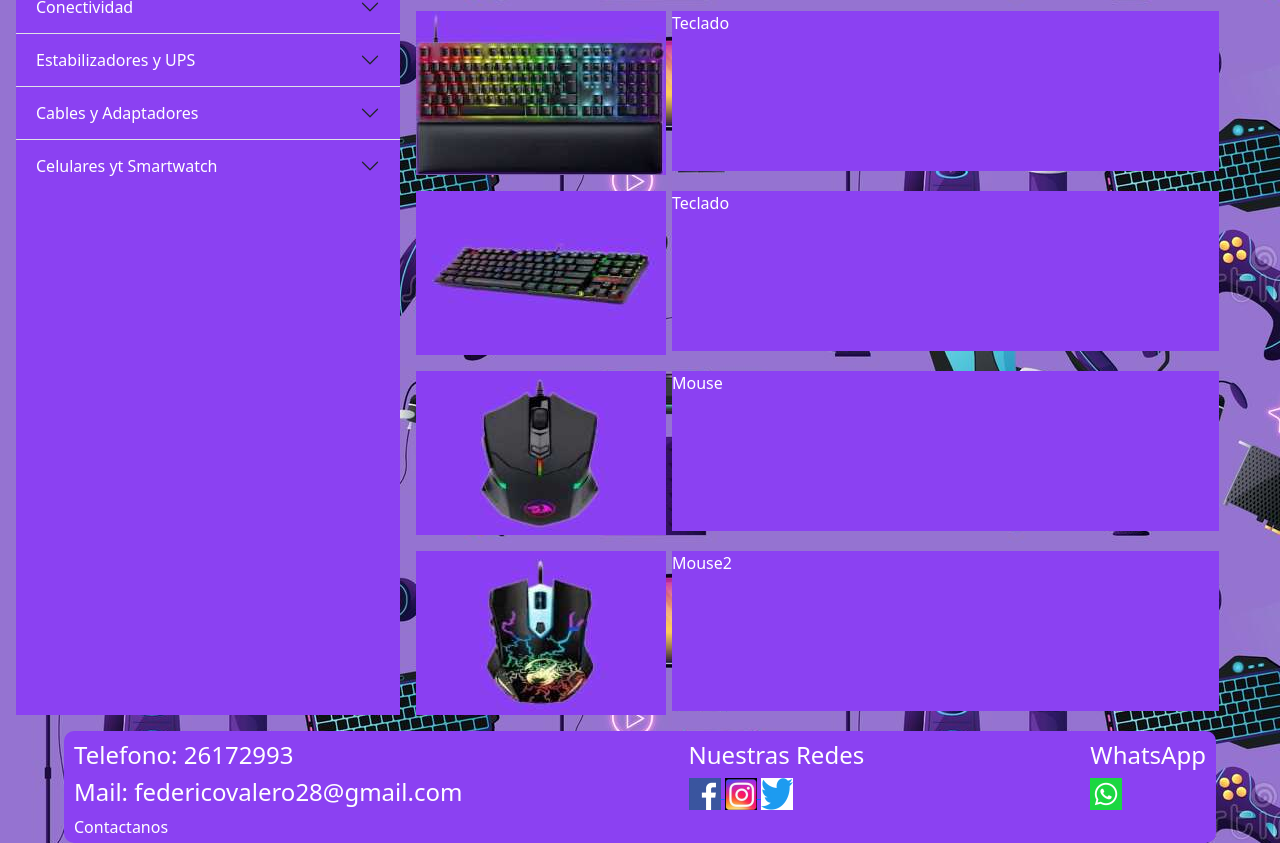
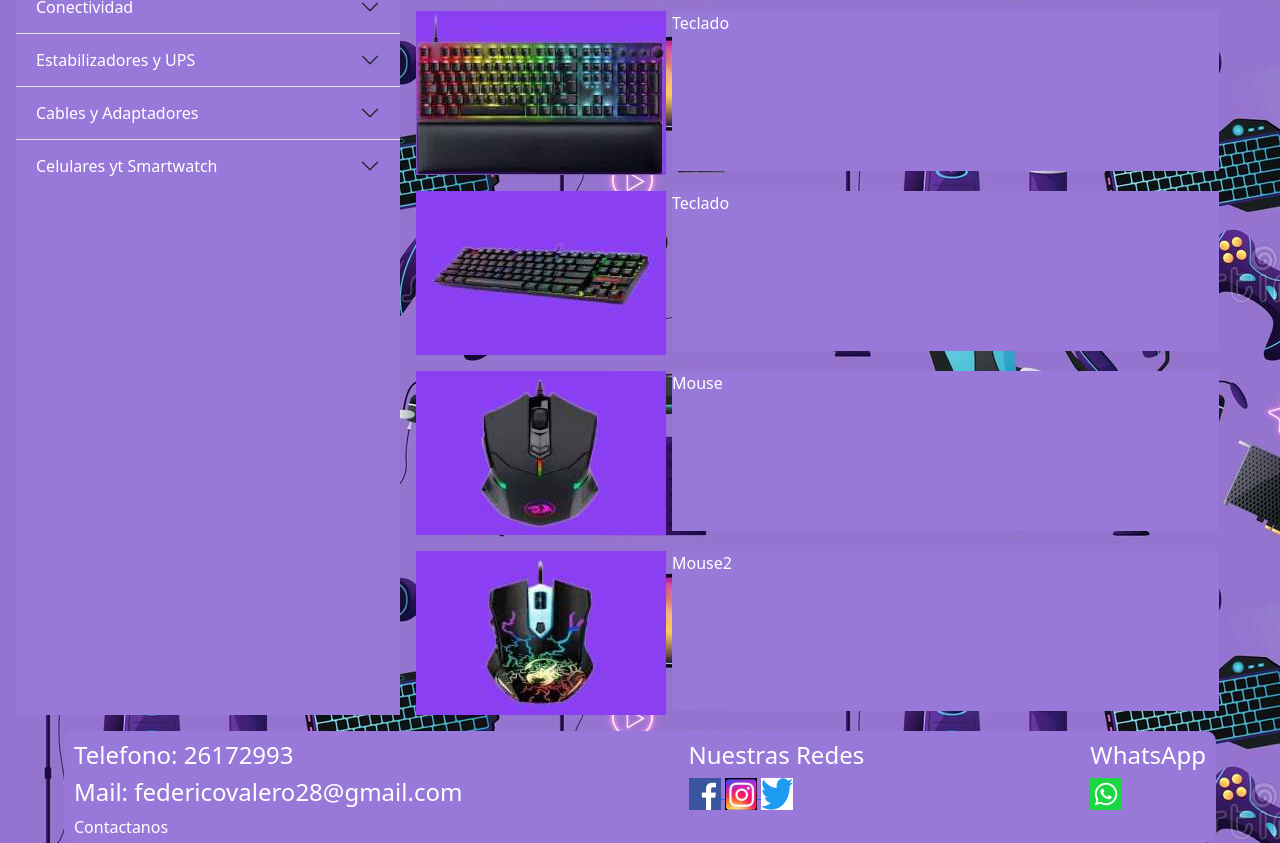
Before and after one commit to Federico-Valero/PreEntrega2Valero, a website: page pages/productos.html in a window 1280 px wide. Shown: the part 1059-1902 px from the top of the page. Drawn offline with nearby package versions, Linux system fonts and the light colour scheme.

Commit message:
Cambio color de fondo

```diff
--- a/scss/_header.scss
+++ b/scss/_header.scss
@@ -13,7 +13,7 @@
         border-radius: 10px;
         margin-top: 1rem;
         .container-fluid{
-            background-color: #8B41F2;
+            background-color: $colorfondo;
             z-index: 100;
             .navbar-collapse{
                 list-style: none;
--- a/scss/_productos.scss
+++ b/scss/_productos.scss
@@ -15,9 +15,9 @@
     grid-gap: 1rem;
     margin-top: 2rem;
     .filtros{
-        background-color: #8B41F2;
+        background-color: $colorfondo;
         grid-area: filt;
-        color: white;
+        color: $colorblanco;
         margin-left: 1rem;
         .titulo-categorias{
             color: $colorblanco;
@@ -40,7 +40,7 @@
                         list-style: none;
                         .navegador-link{
                             text-decoration: none;
-                            color: white;
+                            color: $colorblanco;
                             &:hover{
                                 color: #53A61C;
                             }
--- a/scss/_reset-body-footer.scss
+++ b/scss/_reset-body-footer.scss
@@ -9,7 +9,7 @@
 }
 
 .footer-principal{
-    background-color: #8B41F2;
+    background-color: $colorfondo;
     width: 90%;
     height: 7rem;
     margin: 0 auto;
@@ -17,11 +17,11 @@
     padding: 10px;
     margin-top: 1rem;
     display: flex;
-    color: white;
+    color: $colorblanco;
     justify-content: space-between;
     .navegador-link{
         text-decoration: none;
-        color: white;
+        color: $colorblanco;
         &:hover{
             color: #53A61C;
         }
--- a/scss/_var.scss
+++ b/scss/_var.scss
@@ -1,2 +1,2 @@
-$colorfondo:#8B41F2;
+$colorfondo:#9879D9;
 $colorblanco:white;
```
Also changed, not shown: css/estilos.css.
